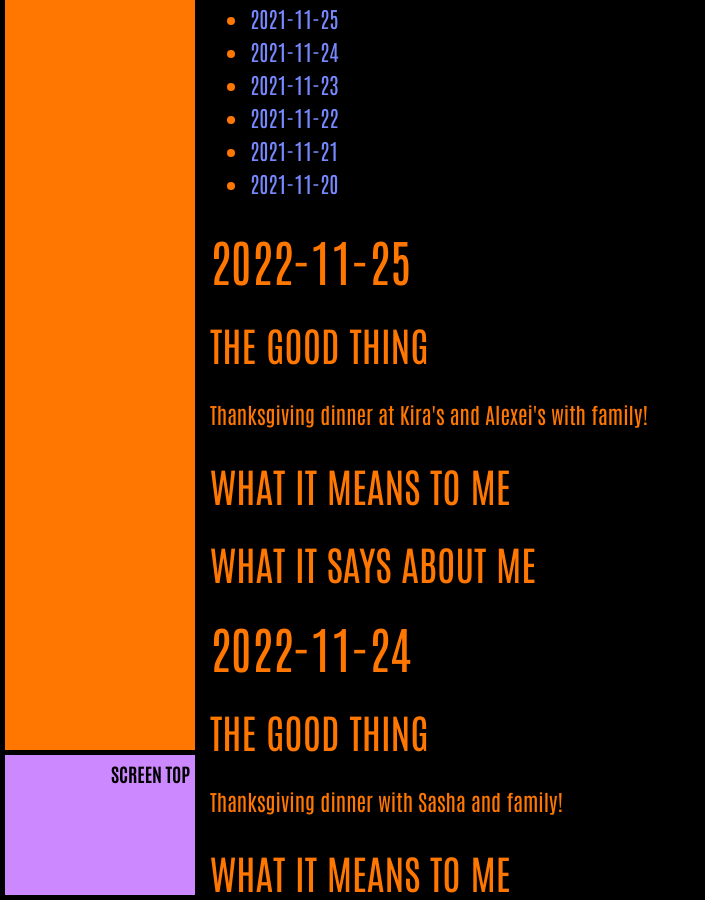
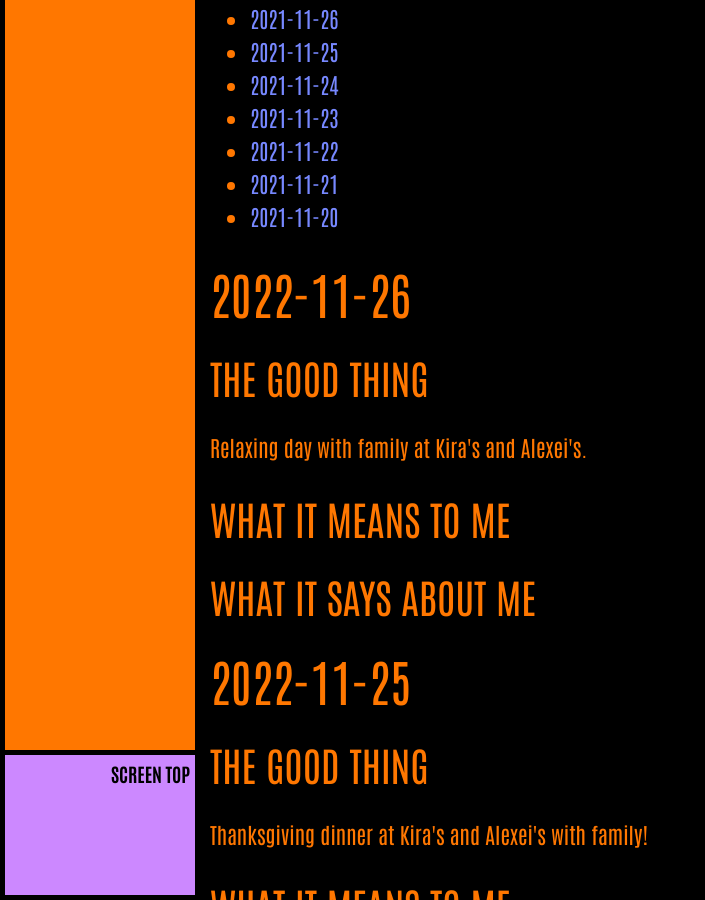
Before and after one commit to ArthurZey/arthurzey.github.io, a Jekyll site: the page built from _pages/one-good-thing.md, in a window 1280 px wide and 900 px high, scrolled down 7623 px. Shown: the whole window, without its empty margins (0-705 px from the left). Built offline with Jekyll 4.4.1, drawn with Linux system fonts in a browser that asks for light colours.

Commit message:
added stub for 2022-11-26

```diff
--- a/_pages/one-good-thing.md
+++ b/_pages/one-good-thing.md
@@ -13,6 +13,15 @@
 {:toc}
 {::options toc_levels="2" /}
 
+## 2022-11-26
+### The Good Thing
+Relaxing day with family at Kira's and Alexei's.
+### What It Means to Me
+
+### What It Says about Me
+
+
+
 ## 2022-11-25
 ### The Good Thing
 Thanksgiving dinner at Kira's and Alexei's with family!
```
Also changed, not shown: other parts of _pages/one-good-thing.md (+1 -1 lines).
